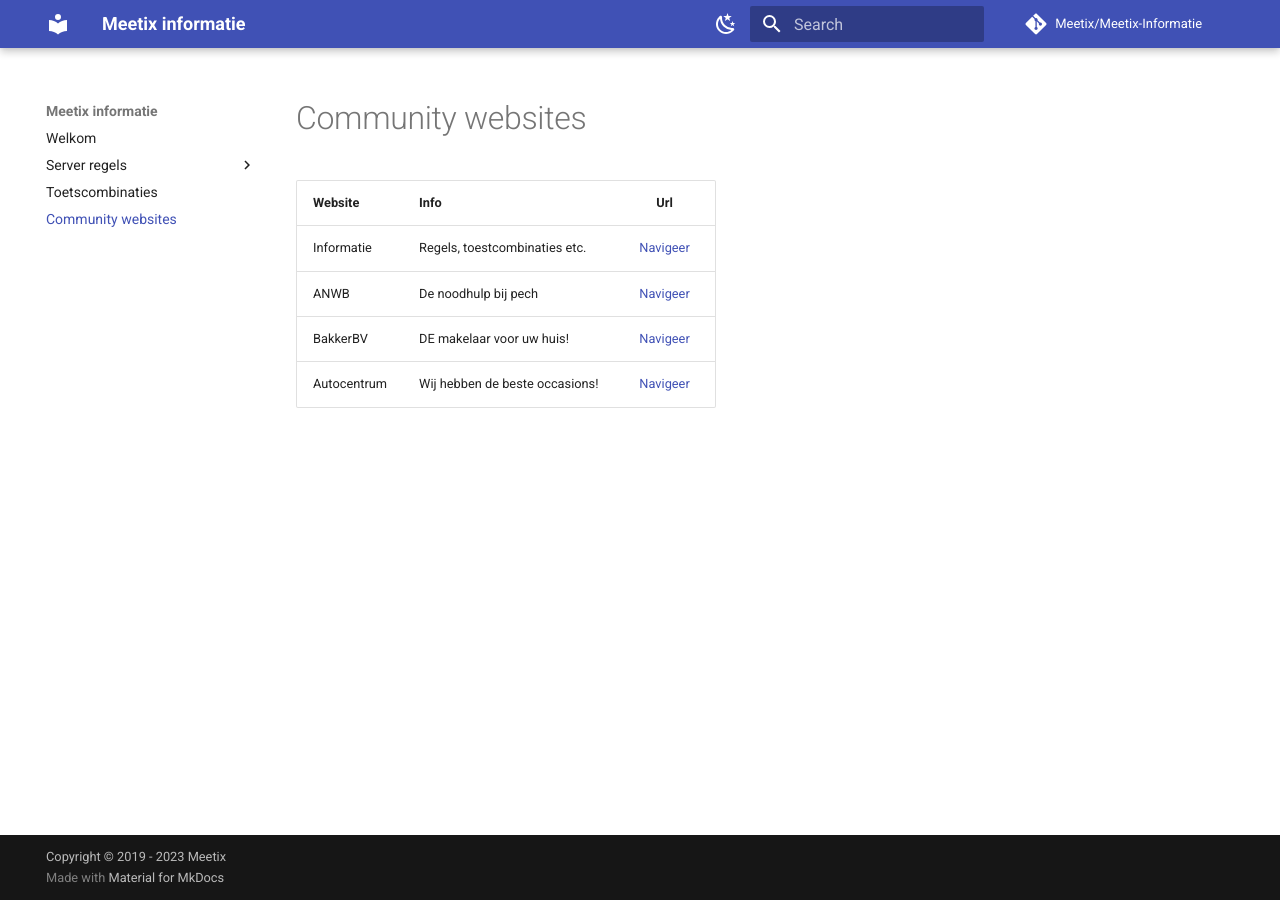
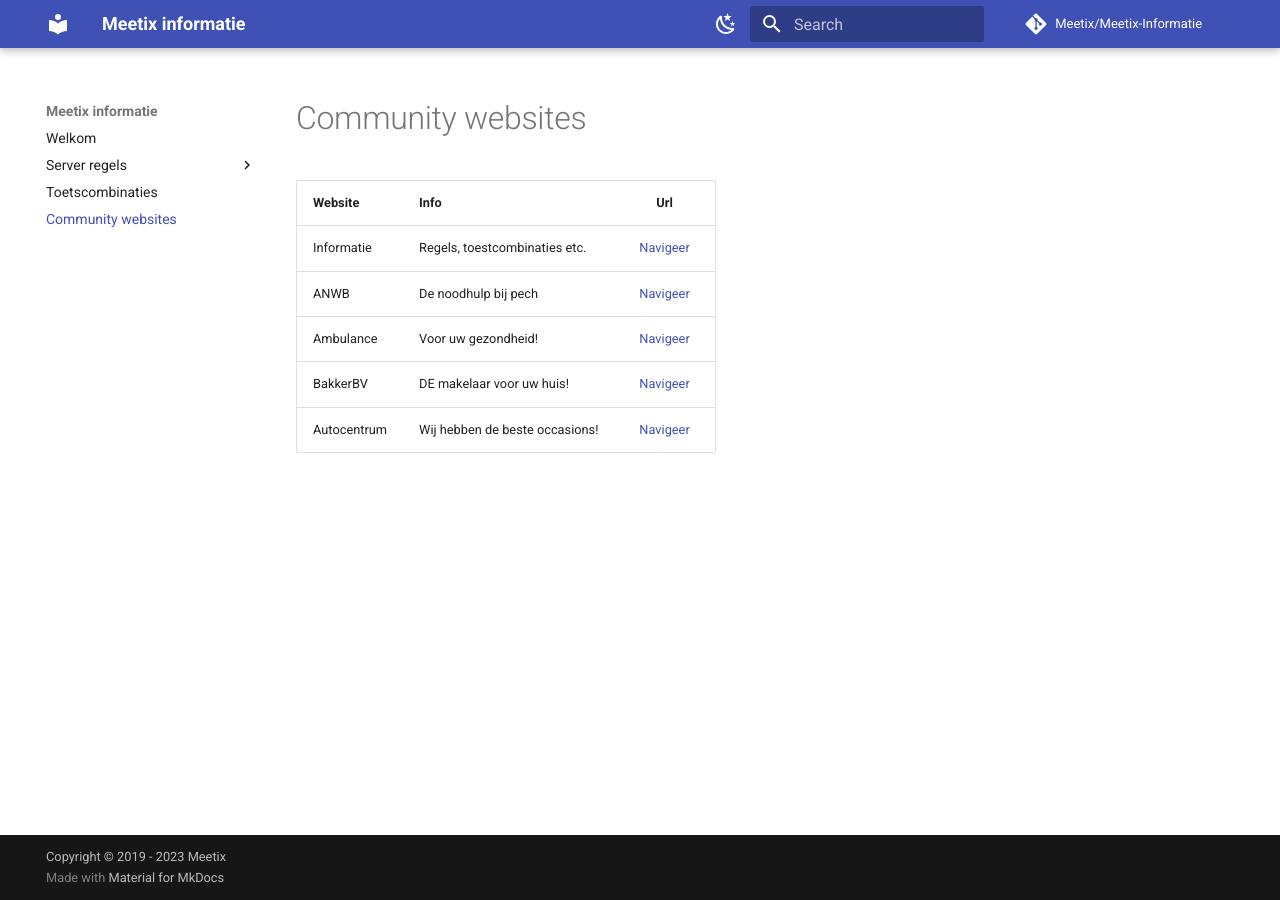
Before and after one commit to MeetixRP/Meetix-Informatie, an MkDocs documentation site: the page built from docs/communitysites.md, in a window 1280 px wide. Built offline with MkDocs 1.6.1 and Material for MkDocs 9.7.7, drawn with Linux system fonts in a browser that asks for light colours; comment, search, counter and statistics services are not loaded.

Commit message:
Update communitysites.md

```diff
--- a/docs/communitysites.md
+++ b/docs/communitysites.md
@@ -4,5 +4,6 @@
 |---|---|:---:|
 | Informatie | Regels, toestcombinaties etc. | [Navigeer](https://info.meetix.nl/) |
 | ANWB | De noodhulp bij pech | [Navigeer](https://anwb-meetix.nl/) |
+| Ambulance | Voor uw gezondheid! | [Navigeer](https://ambu.meetix.nl/) |
 | BakkerBV | DE makelaar voor uw huis! | [Navigeer](https://bakker.meetix.nl/) |
 | Autocentrum | Wij hebben de beste occasions! | [Navigeer](https://acg.groningenrp.nl) |
```
